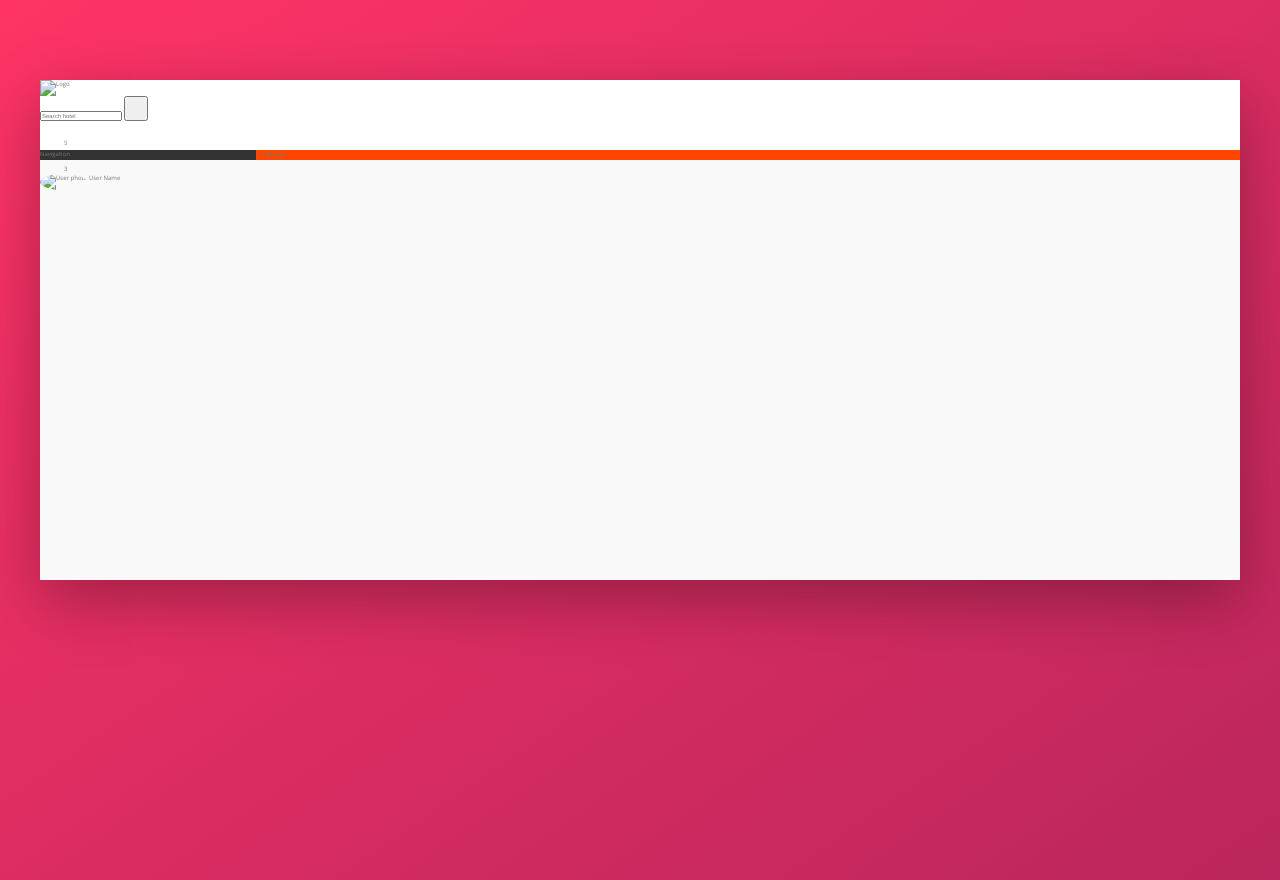
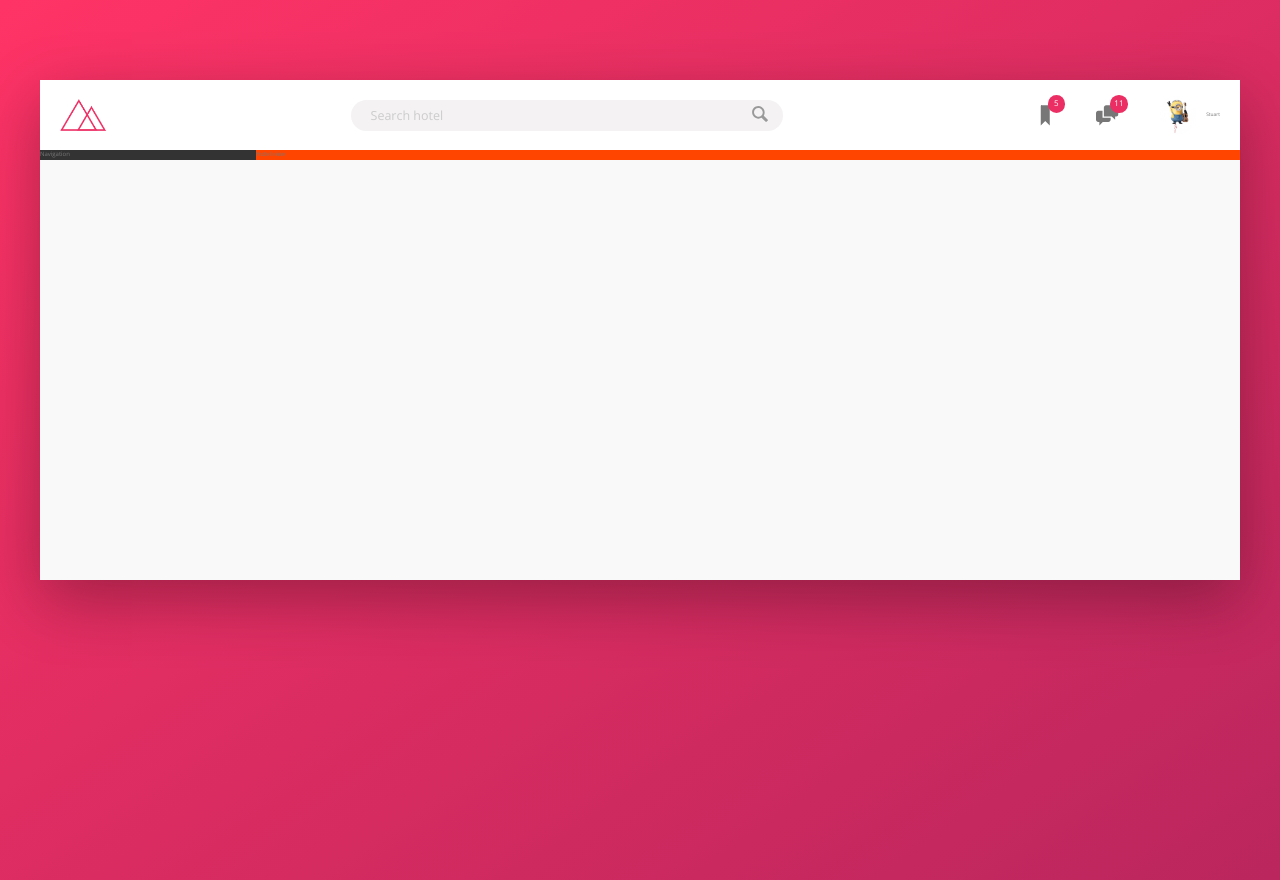
Before and after one commit to Bysiek5/Flexbox-project, a website: page index.html in a window 1280 px wide. Drawn offline with nearby package versions, Linux system fonts and the light colour scheme.

Commit message:
Add files via upload

```diff
--- a/index.html
+++ b/index.html
@@ -38,12 +38,12 @@
                         <svg class="user-nav__icon">
                             <use xlink:href="img/sprite.svg#icon-chat"></use>
                         </svg>
-                        <span class="user-nav__notification">3</span>
+                        <span class="user-nav__notification">11</span>
                     </div>
 
                     <div class="user-nav__user">
                         <img src="img/user.jpg" alt="User photo" class="user-nav__user-photo">
-                        <span class="user-nav__user-name">User Name</span>
+                        <span class="user-nav__user-name">Stuart</span>
                     </div>
 
                 </nav>
--- a/sass/_components.scss
+++ b/sass/_components.scss
@@ -1,39 +1,110 @@
-////////////////////////////////////////////////////////////////////////////////////////////////////////////////////////////////////////////////////////////
+//////////////////////////////////////////////////////////////////////////////////////////////////////////////////////////////////////////////////////////
 // LOGO
 .logo {
     height: 3.25rem;
+    margin-left: 2rem;
 }
 
-////////////////////////////////////////////////////////////////////////////////////////////////////////////////////////////////////////////////////////////
+//////////////////////////////////////////////////////////////////////////////////////////////////////////////////////////////////////////////////////////
 // SEARCH
 .search {
+    flex: 0 0 40%;
+
+    display: flex;
+    align-items: center;
+    justify-content: center;
+
     &__input {
+        font-family: inherit;
+        font-size: inherit;
+        color: inherit;
+        background-color: var(--color-grey-light-2);
+        border: none;
+        padding: .7rem 2rem;
+        border-radius: 10rem;
+        width: 90%;
+        transition: all .2s;
+        margin-right: -3.25rem;
 
+        &:focus {
+            outline: none;
+            width: 100%;
+            background-color: var(--color-grey-light-3);
+        }
+
+        &::placeholder {
+            font-weight: 100;
+            color: var(--color-grey-light-4);
+        }
+    }
+
+    &__input:focus + &__button {
+        background-color: var(--color-grey-light-3);
     }
 
     &__button {
+        border: none;
+        background-color: var(--color-grey-light-2);
 
+        &:focus {
+            outline: none;
+        }
+
+        &:active {
+            transform: translateY(2px);
+        }
     }
 
     &__icon {
         height: 2rem;
         width: 2rem;
+        fill: var(--color-grey-dark-3);
     }
 }
-////////////////////////////////////////////////////////////////////////////////////////////////////////////////////////////////////////////////////////////
+//////////////////////////////////////////////////////////////////////////////////////////////////////////////////////////////////////////////////////////
 // USER-NAV
 .user-nav {
+    align-self: stretch;
+    display: flex;
+    align-items: center;
+
+    & > * {
+    /* .user-nav and his direct child = 2x user-nav__icon-box and user-nav__user*/
+        padding: 0 2rem;
+        cursor: pointer;
+        height: 100%;
+        display: flex;
+        align-items: center;
+    }
+
+    & > *:hover {
+        background-color: var(--color-grey-light-2);
+    }
+
     &__icon-box {
-
+        position: relative;
     }
 
     &__icon {
         height: 2.25rem;
         width: 2.25rem;
+        fill: var(--color-grey-dark-2);
     }
 
     &__notification {
+        font-size: .8rem;
+        height: 1.75rem;
+        width: 1.75rem;
+        border-radius: 50%;
+        background-color: var(--color-primary);
+        color: #fff;
+        position: absolute;
+        top: 1.5rem;
+        right: 1.1rem;
 
+        display: flex;
+        justify-content: center;
+        align-items: center;
     }
 
     &__user {
@@ -43,9 +114,10 @@
     &__user-photo {
         height: 3.75rem;
         border-radius: 50%;
+
     }
 
     &__user-name {
-
+        margin-left: 1rem;
     }
 }
--- a/sass/_layout.scss
+++ b/sass/_layout.scss
@@ -7,9 +7,14 @@
 }
 
 .header {
+    font-size: 2rem;
     height: 7rem;
     background-color: #fff;
     border-bottom: var(--color-grey-light-2);
+
+    display: flex;
+    justify-content: space-between;
+    align-items: center;
 }
 
 .content {
```
Also changed, not shown: css/style.css, img/SVG/aircraft-take-off.svg (added), img/SVG/bookmark.svg (added), img/SVG/chat.svg (added), img/SVG/chevron-thin-right.svg (added), img/SVG/home.svg (added), img/SVG/key.svg (added), img/SVG/location-pin.svg (added), img/SVG/magnifying-glass.svg (added), img/SVG/map.svg (added), img/SVG/star.svg (added), img/chevron-thin-right.svg (added), img/favicon.png (added), img/logo.png (added), 2 more files.
